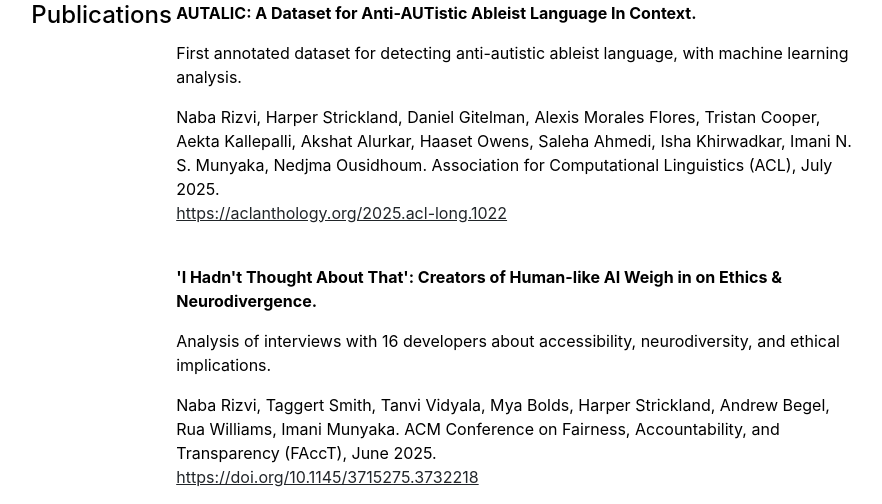
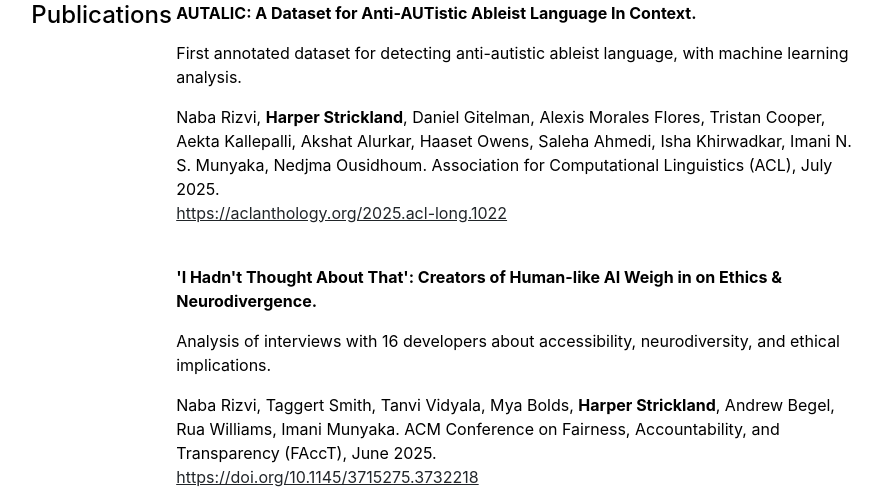
Before and after one commit to speakingofdata/speakingofdata.github.io, a Jekyll site: the page built from research.md, in a window 1280 px wide. Shown: the part 583-1087 px from the top of the page, without its empty margins (198-1080 px from the left). Built offline with Jekyll 4.4.1, drawn with Linux system fonts in a browser that asks for light colours.

```diff
--- a/_data/research/publications.yml
+++ b/_data/research/publications.yml
@@ -1,12 +1,12 @@
 - title: 'AUTALIC: A Dataset for Anti-AUTistic Ableist Language In Context'
-  authors: 'Naba Rizvi, Harper Strickland, Daniel Gitelman, Alexis Morales Flores, Tristan Cooper, Aekta Kallepalli, Akshat Alurkar, Haaset Owens, Saleha Ahmedi, Isha Khirwadkar, Imani N. S. Munyaka, Nedjma Ousidhoum'
+  authors: 'Naba Rizvi, <b>Harper Strickland</b>, Daniel Gitelman, Alexis Morales Flores, Tristan Cooper, Aekta Kallepalli, Akshat Alurkar, Haaset Owens, Saleha Ahmedi, Isha Khirwadkar, Imani N. S. Munyaka, Nedjma Ousidhoum'
   source: 'Association for Computational Linguistics (ACL)'
   date: 'July 2025'
   url: 'https://aclanthology.org/2025.acl-long.1022'
   description: 'First annotated dataset for detecting anti-autistic ableist language, with machine learning analysis.'
 
 - title: "'I Hadn't Thought About That': Creators of Human-like AI Weigh in on Ethics & Neurodivergence"
-  authors: 'Naba Rizvi, Taggert Smith, Tanvi Vidyala, Mya Bolds, Harper Strickland, Andrew Begel, Rua Williams, Imani Munyaka'
+  authors: 'Naba Rizvi, Taggert Smith, Tanvi Vidyala, Mya Bolds, <b>Harper Strickland</b>, Andrew Begel, Rua Williams, Imani Munyaka'
   source: 'ACM Conference on Fairness, Accountability, and Transparency (FAccT)'
   date: 'June 2025'
   url: 'https://doi.org/10.1145/3715275.3732218'
```
